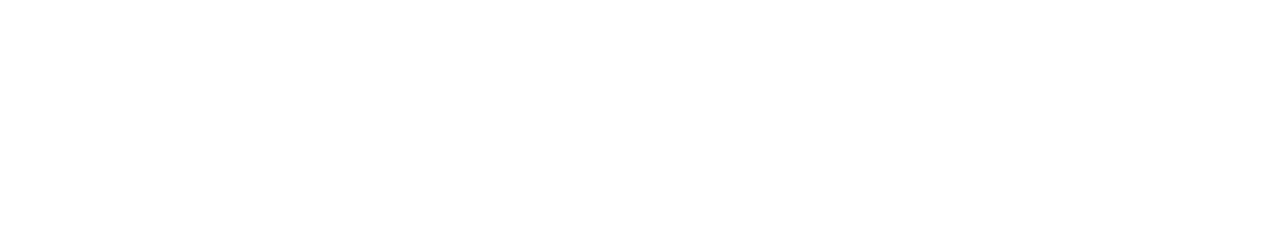
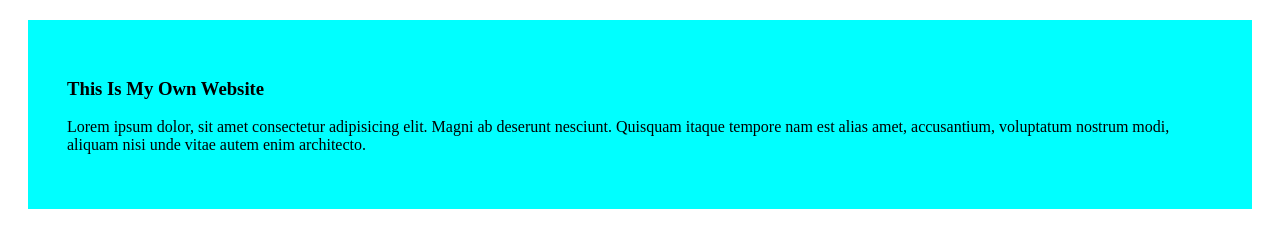
Before and after one commit to IftikherLutfur/my-simple-website, a plain HTML site: page Index.html in a window 1280 px wide. Drawn offline with Linux system fonts and the light colour scheme.

Commit message:
added the first blog

```diff
--- a/Index.html
+++ b/Index.html
@@ -4,8 +4,13 @@
     <meta charset="UTF-8">
     <meta name="viewport" content="width=device-width, initial-scale=1.0">
     <title>My Simple Website</title>
+    <link rel="stylesheet" href="Styles/blog.css">
 </head>
 <body>
+    <div>
+        <h3>This Is My Own Website</h3>
+        <p>Lorem ipsum dolor, sit amet consectetur adipisicing elit. Magni ab deserunt nesciunt. Quisquam itaque tempore nam est alias amet, accusantium, voluptatum nostrum modi, aliquam nisi unde vitae autem enim architecto.</p>
+    </div>
 
 </body>
 </html>
--- /dev/null
+++ b/Styles/blog.css
@@ -0,0 +1,5 @@
+div{
+    background-color: aqua;
+    margin: 20px;
+    padding: 39px;
+}
```
